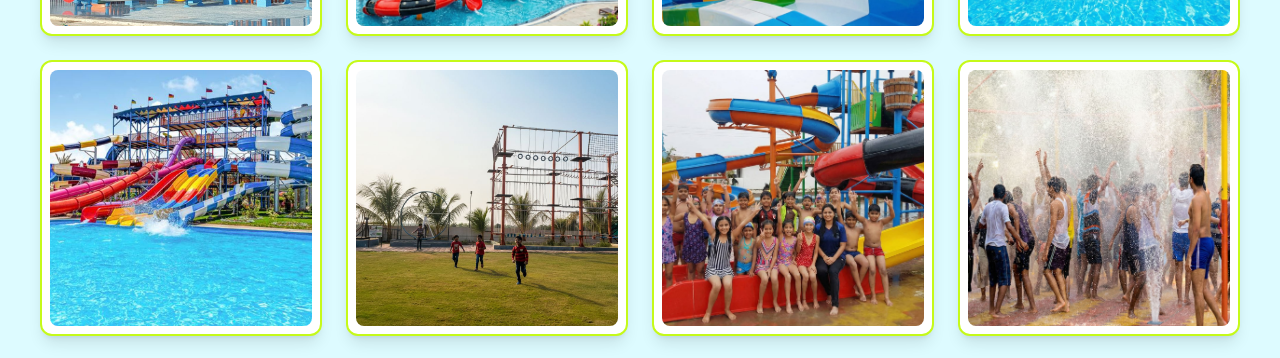
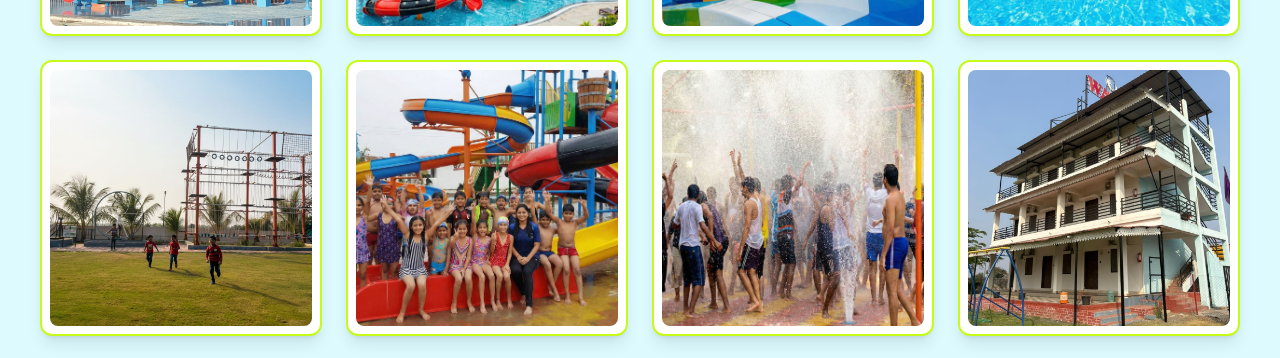
Before and after one commit to Nityom/waterpark, a React (Vite) app: page /gallery in a window 1280 px wide. Shown: the part 662-1020 px from the top of the page. Built offline with nearby package versions, Linux system fonts and the light colour scheme.

Commit message:
feat: add a new GalleryPage component with an image grid and interactive lightbox functionality.

```diff
--- a/src/pages/GalleryPage.jsx
+++ b/src/pages/GalleryPage.jsx
@@ -5,7 +5,7 @@ function GalleryPage() {
     const [selectedImageIndex, setSelectedImageIndex] = useState(null);
     const images = [
         // Hero images
-        '/hero-2.png', '/hero-3.jpg', '/hero-4.jpg', '/hero-5.jpg', '/hero.jpg',
+        '/hero-2.png', '/hero-3.jpg', '/hero-4.jpg', '/hero-5.jpg',
         // Activity and general images
         '/kids.jpg', '/picnic.jpg', '/rain_dance.jpg', '/stay.jpeg', '/waves.png', '/wedding.jpg',
         // Test images
```
